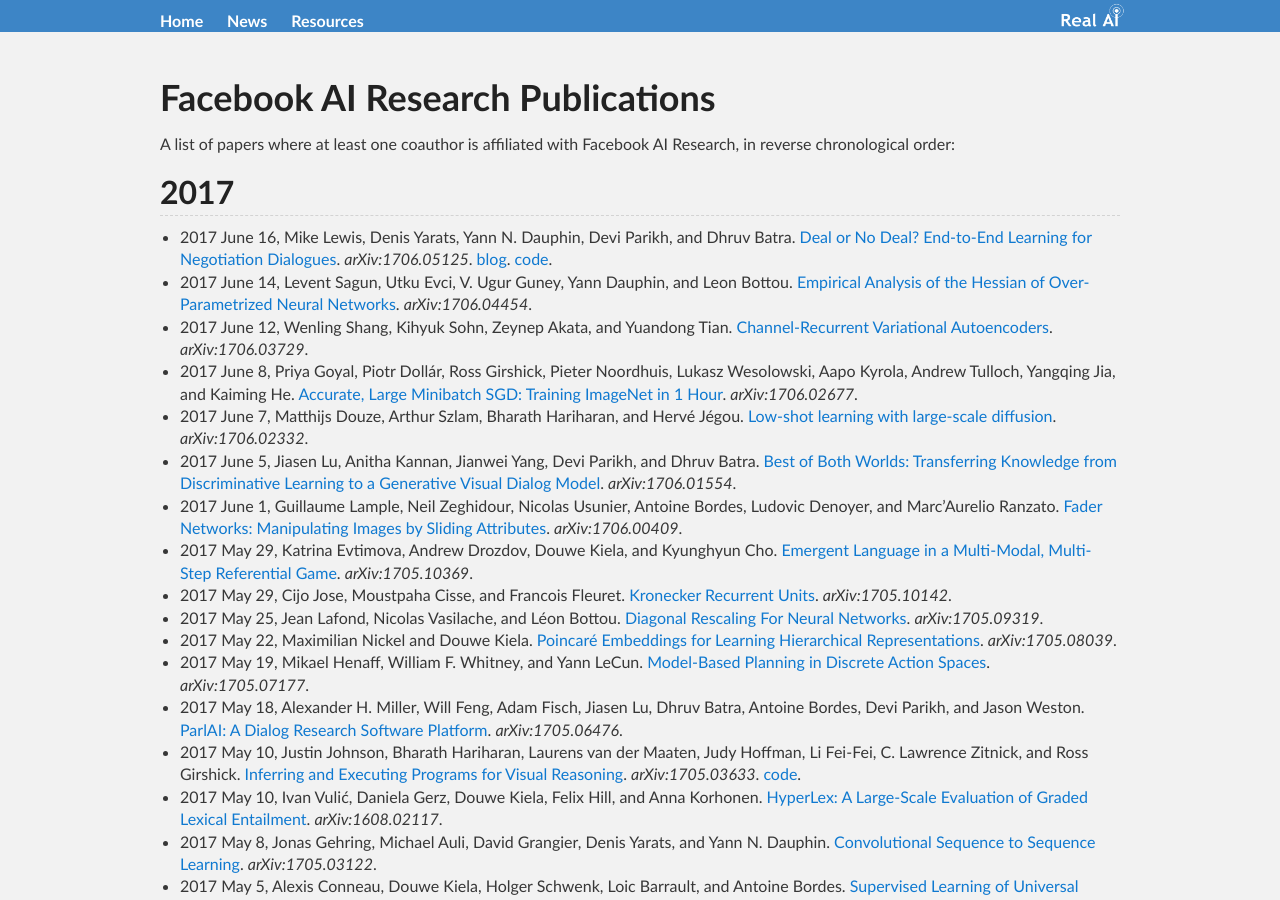
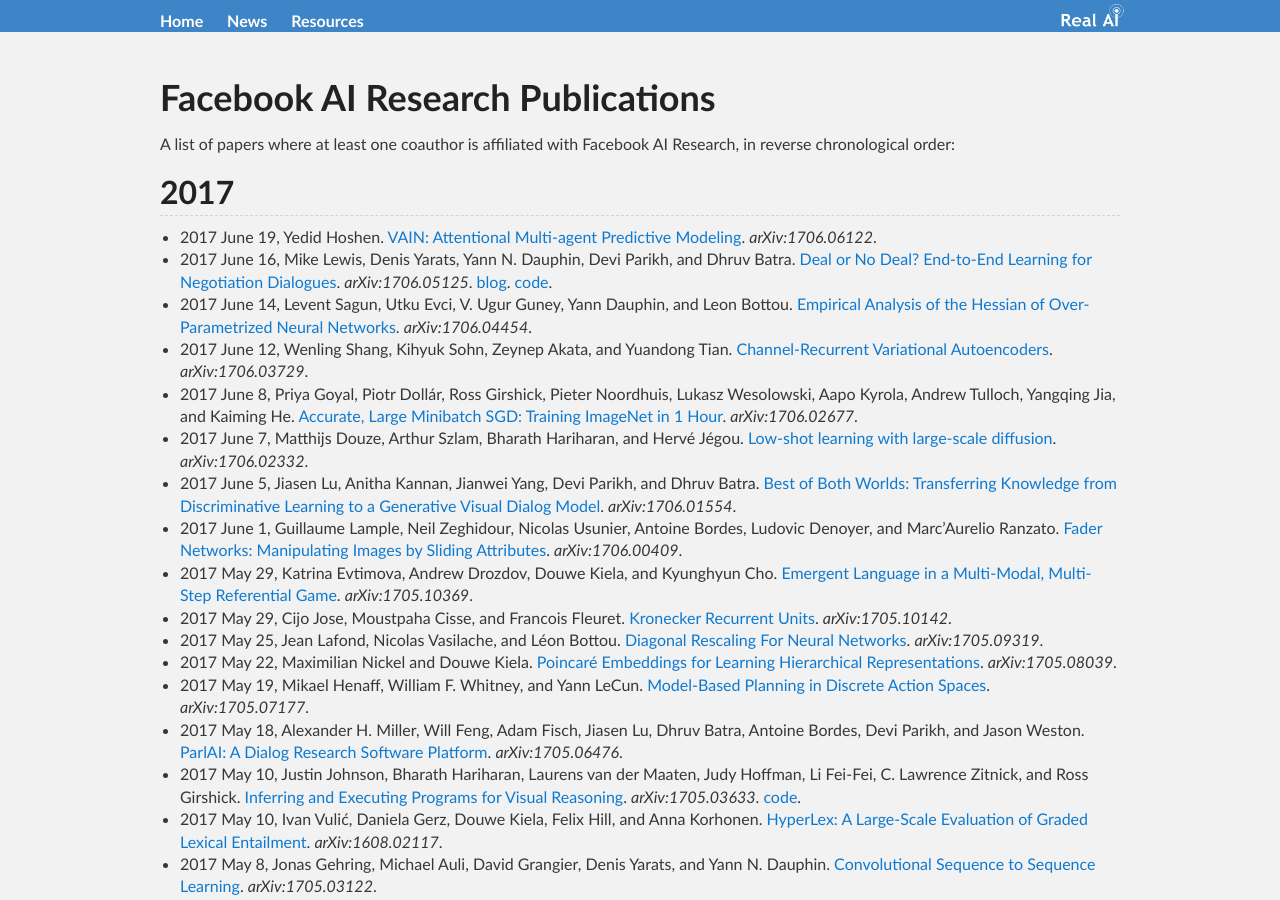
Before and after one commit to Tonywuhk/realai.org, a Jekyll site: the page built from labs/fair-publications.md, in a window 1280 px wide and 900 px high. Built offline with Jekyll 4.4.1, drawn with Linux system fonts in a browser that asks for light colours; our own code applies the rules of GitHub Pages for plain Markdown files; comment, search, counter and statistics services are not loaded; the repository's description, which GitHub fills in, is left out.

Commit message:
Update fair-publications.md

```diff
--- a/labs/fair-publications.md
+++ b/labs/fair-publications.md
@@ -7,6 +7,7 @@
 
 ## 2017
 
+* 2017 June 19, Yedid Hoshen. [VAIN: Attentional Multi-agent Predictive Modeling](https://arxiv.org/abs/1706.06122). *arXiv:1706.06122*.
 * 2017 June 16, Mike Lewis, Denis Yarats, Yann N. Dauphin, Devi Parikh, and Dhruv Batra. [Deal or No Deal? End-to-End Learning for Negotiation Dialogues](https://arxiv.org/abs/1706.05125). *arXiv:1706.05125*. [blog](https://code.facebook.com/posts/1686672014972296). [code](https://github.com/facebookresearch/end-to-end-negotiator).
 * 2017 June 14, Levent Sagun, Utku Evci, V. Ugur Guney, Yann Dauphin, and Leon Bottou. [Empirical Analysis of the Hessian of Over-Parametrized Neural Networks](https://arxiv.org/abs/1706.04454). *arXiv:1706.04454*.
 * 2017 June 12, Wenling Shang, Kihyuk Sohn, Zeynep Akata, and Yuandong Tian. [Channel-Recurrent Variational Autoencoders](https://arxiv.org/abs/1706.03729). *arXiv:1706.03729*.
```
